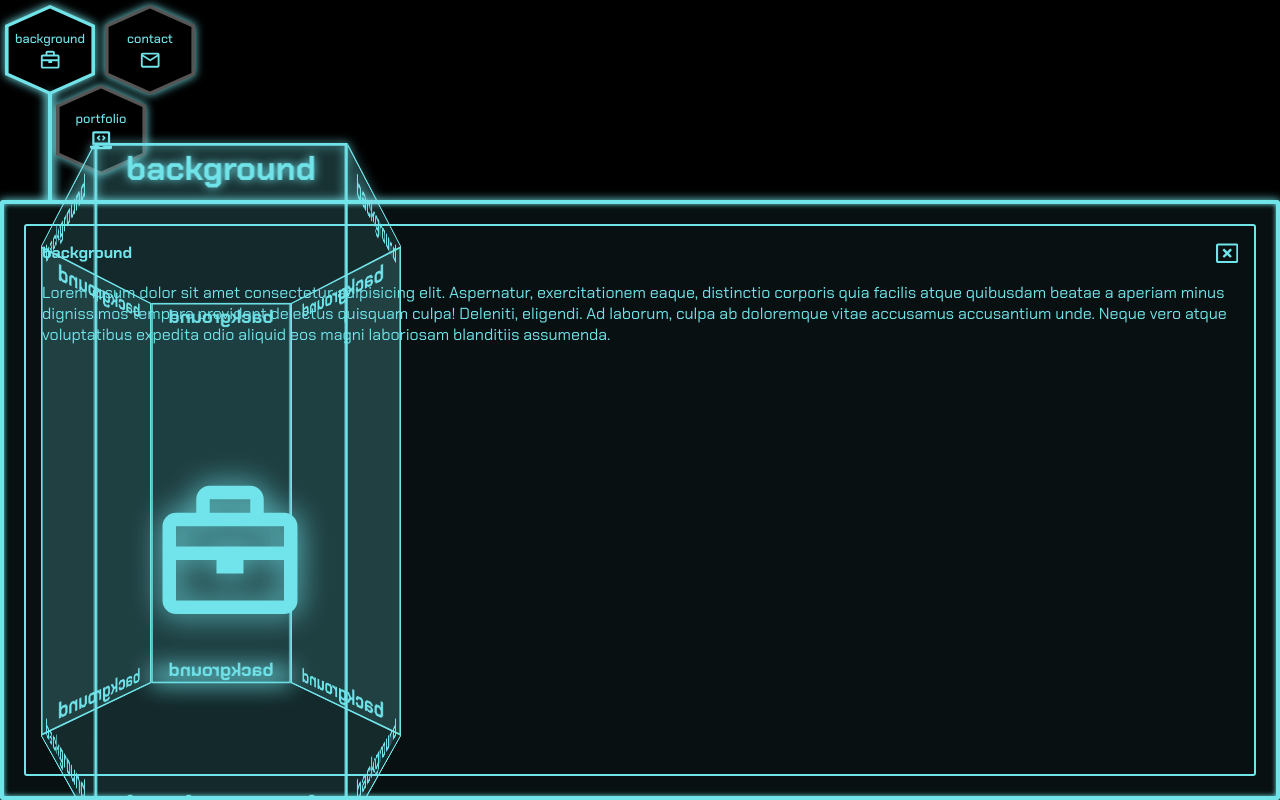
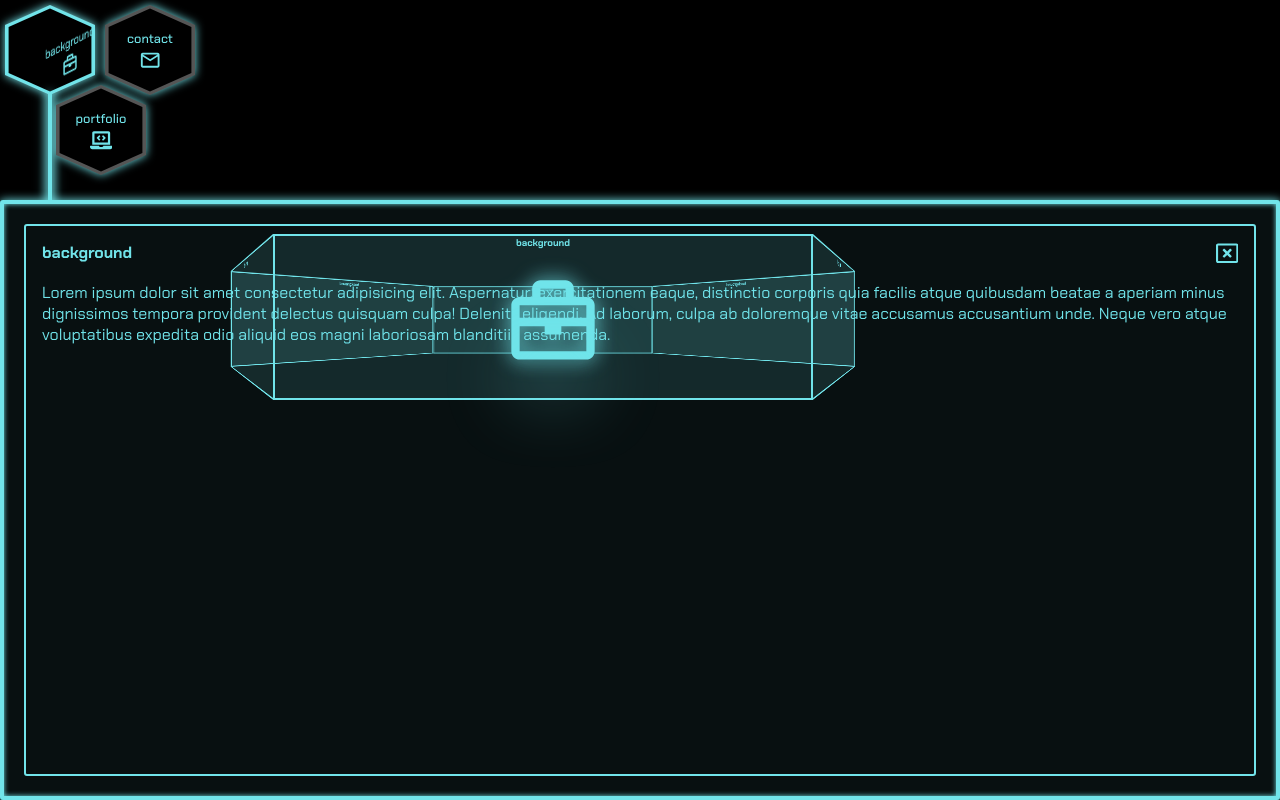
Before and after one commit to a-stepanian/portfolio-v2, a React (Create React App) app: page / in a window 1280 px wide. Both pictures are taken after a click on the button "background". Built offline with nearby package versions, Linux system fonts and the light colour scheme.

Commit message:
Fix ThreeDimensions bug

```diff
--- a/src/App.tsx
+++ b/src/App.tsx
@@ -15,6 +15,8 @@ export const App = () => {
       document?.querySelector(`.${text}-blue-overlay`)?.classList.remove("clicked-blue-overlay");
       document?.querySelector(`.${text}-clip-caption`)?.classList.remove("blue-text");
       document?.querySelector(`.${text}-icon`)?.classList.remove("blue-text");
+      document?.querySelector(`.${text}-clip-caption`)?.classList.remove("skewed-text");
+      document?.querySelector(`.${text}-icon`)?.classList.remove("skewed-text");
       document
         ?.querySelector(`.${text}-line`)
         ?.classList.remove(`clicked-line-${["portfolio", "another"].includes(text) ? "bottom" : "top"}-row`);
@@ -24,7 +26,9 @@ export const App = () => {
       document?.querySelector(".information-panel")?.classList.add("information-panel-open");
       document?.querySelector(`.${btnClicked}-blue-overlay`)?.classList.add("clicked-blue-overlay");
       document?.querySelector(`.${btnClicked}-clip-caption`)?.classList.add("blue-text");
+      document?.querySelector(`.${btnClicked}-clip-caption`)?.classList.add("skewed-text");
       document?.querySelector(`.${btnClicked}-icon`)?.classList.add("blue-text");
+      document?.querySelector(`.${btnClicked}-icon`)?.classList.add("skewed-text");
       document
         ?.querySelector(`.${btnClicked}-line`)
         ?.classList.add(`clicked-line-${["portfolio", "another"].includes(btnClicked) ? "bottom" : "top"}-row`);
--- a/src/Components/Hexagon.tsx
+++ b/src/Components/Hexagon.tsx
@@ -76,6 +76,8 @@ const Wrapper = styled.div`
         z-index: 3;
         position: relative;
         font-size: 1.4rem;
+        transform: rotateY(0) skew(0, 0) translate(0, 0);
+        transition: all 0.2s;
       }
 
       &::after {
@@ -113,10 +115,15 @@ const Wrapper = styled.div`
       font-size: 0.8rem;
       text-align: center;
       font-weight: 500;
+      transform: rotateY(0) skew(0, 0) translate(0, 0);
+      transition: all 0.2s;
     }
     .clip-svg {
       width: 0;
       height: 0;
+      &:hover {
+        cursor: pointer;
+      }
     }
     .line {
       z-index: 3;
@@ -139,6 +146,9 @@ const Wrapper = styled.div`
       height: calc(100vh - 92px);
       transition: 0.2s linear 0.4s;
     }
+    .skewed-text {
+      transform: rotateY(45deg) skew(0deg, -20deg) translate(28px, 14px) !important;
+    }
   }
   /* Animations */
   @keyframes blink-light {
--- a/src/Components/InfoPanel.tsx
+++ b/src/Components/InfoPanel.tsx
@@ -20,8 +20,12 @@ const InfoPanel = (props: IInfoPanelProps) => {
   return (
     <Wrapper>
       <div className={`panel ${btnClicked} ${isOpen ? "open" : ""}`} style={{ left: leftOffset }}>
-        {text !== "" && <InfoPanelContents text={text} />}
-        {text !== "" && <ThreeDimensions />}
+        {text !== "" && (
+          <div className="info-panel-contents-wrapper">
+            <InfoPanelContents text={text} />
+            {text !== "" && <ThreeDimensions />}
+          </div>
+        )}
       </div>
     </Wrapper>
   );
@@ -46,7 +50,7 @@ const Wrapper = styled.section`
     border: 4px solid ${props => props.theme.textColor};
     border-radius: 3px;
     background-color: ${props => props.theme.panelBg};
-    & * {
+    & .info-panel-contents-wrapper {
       opacity: 0;
     }
   }
@@ -56,7 +60,7 @@ const Wrapper = styled.section`
     opacity: 1;
     padding: 1rem;
     transition: width 0.2s linear 0.6s, padding 0.1s linear 0.6s, left 0.2s linear 0.6s, opacity 0.01s linear 0.6s;
-    & * {
+    & .info-panel-contents-wrapper {
       transition: opacity 0.8s linear 0.8s;
       opacity: 1;
     }
--- a/src/Components/ThreeDimensions.tsx
+++ b/src/Components/ThreeDimensions.tsx
@@ -12,102 +12,96 @@ const ThreeDimensions = () => {
       <div className="three-d-object">
         <div className="face side1">
           <h5>{btnClicked}</h5>
-          <h5>{btnClicked}</h5>
         </div>
         <div className="face side2">
-          <h5>{btnClicked}</h5>
           <h5>{btnClicked}</h5>
         </div>
         <div className="face side3">
           <h5>{btnClicked}</h5>
-          <h5>{btnClicked}</h5>
         </div>
         <div className="face side4">
-          <h5>{btnClicked}</h5>
           <h5>{btnClicked}</h5>
         </div>
         <div className="face side5">
           <h5>{btnClicked}</h5>
-          <h5>{btnClicked}</h5>
         </div>
         <div className="face side6">
           <h5>{btnClicked}</h5>
-          <h5>{btnClicked}</h5>
+        </div>
       </div>
       <div className="icon-wrapper">
         {btnClicked === "portfolio" && <FaLaptopCode className="icon" />}
         {btnClicked === "background" && <BiBriefcase className="icon" />}
         {btnClicked === "contact" && <MdMailOutline className="icon" />}
       </div>
-        <div className="icon-shadow"></div>
-      </div>
+      {btnClicked !== "" && <div className="icon-shadow"></div>}
     </Wrapper>
   );
 };
 
 const Wrapper = styled.div`
   display: none;
+
   @media (min-width: 768px) {
     display: block;
     position: absolute;
-    top: 5%;
-    left: 10%;
-    width: 180px;
-    height: 90%;
-    perspective: calc(180px * 3); // Viewer's "distance" from the 3D object
+    top: 3%;
+    left: calc((100vw - 206px - calc((100vw - 206px) / 2)) / 2);
+    width: calc((100vw - 200px) / 2);
+    height: 200px;
+    perspective: calc(50vw); // Viewer's "distance" from the 3D object
     .three-d-object {
       position: relative;
-      width: 100%;
-      height: 100%;
+      height: 90%;
       padding-top: 0.75rem;
       transform-style: preserve-3d;
       z-index: 1;
-      animation: infinite-spin 30s linear infinite 5s;
+      animation: infinite-spin-mobile 30s linear infinite;
       .face {
         position: absolute;
-        width: 180px;
         height: 92%;
+        width: calc((100vw - 200px) / 2);
         background-color: ${props => props.theme.threeDimensionsBackground};
-        border: 2px solid ${props => props.theme.threeDimensionsBorder};
+        border: 2px solid ${props => props.theme.iconGlow};
         display: flex;
         flex-direction: column;
         align-items: center;
         justify-content: space-between;
         z-index: 0;
-        animation: appear 1s linear 0.6s;
         animation-name: appear, shift-face-z-index;
         animation-duration: 1s, 30s;
         animation-timing-function: linear, linear;
-        animation-delay: 0.6s, 0;
+        animation-delay: 0.6s, 0s;
         h5 {
-          font-size: 1.5rem;
+          font-size: 0.6rem;
           color: ${props => props.theme.iconGlow};
         }
       }
       /* Initial static positioning of the 3D object faces */
       .side1 {
-        transform: rotateY(0deg) translateZ(calc(180px / 2 / 0.5774));
+        transform: rotateY(0deg) translateZ(calc(calc((100vw - 200px) / 2) / 2 / 0.5774));
       }
       .side2 {
-        transform: rotateY(60deg) translateZ(calc(180px / 2 / 0.5774));
+        transform: rotateY(60deg) translateZ(calc(calc((100vw - 200px) / 2) / 2 / 0.5774));
       }
       .side3 {
-        transform: rotateY(120deg) translateZ(calc(180px / 2 / 0.5774));
+        transform: rotateY(120deg) translateZ(calc(calc((100vw - 200px) / 2) / 2 / 0.5774));
       }
       .side4 {
-        transform: rotateY(180deg) translateZ(calc(180px / 2 / 0.5774));
+        transform: rotateY(180deg) translateZ(calc(calc((100vw - 200px) / 2) / 2 / 0.5774));
       }
       .side5 {
-        transform: rotateY(240deg) translateZ(calc(180px / 2 / 0.5774));
+        transform: rotateY(240deg) translateZ(calc(calc((100vw - 200px) / 2) / 2 / 0.5774));
       }
       .side6 {
-        transform: rotateY(300deg) translateZ(calc(180px / 2 / 0.5774));
+        transform: rotateY(300deg) translateZ(calc(calc((100vw - 200px) / 2) / 2 / 0.5774));
+      }
     }
     /* Bouncing icon and shadow */
     .icon-wrapper {
       position: absolute;
-        top: calc(50% - 80px);
-        left: calc(50% - 72px);
+      top: calc(50% - 50px);
+      left: calc(50% - 40px);
       height: 50%;
       transform: translateY(0);
       animation: icon-bounce 6s ease-in-out infinite 0.1s;
@@ -115,21 +109,21 @@ const Wrapper = styled.div`
         color: ${props => props.theme.iconColor};
         height: 100%;
         width: 100%;
-          filter: drop-shadow(0 0 15px ${props => props.theme.iconGlow});
+        filter: drop-shadow(0 0 10px ${props => props.theme.iconGlow});
       }
     }
     .icon-shadow {
+      z-index: 1;
       position: absolute;
-        height: 12px;
+      height: 10px;
       border-radius: 60px;
-        width: 120px;
-        bottom: 16%;
-        left: calc(50% - 60px);
+      width: 60px;
+      top: 150px;
+      left: calc(50% - 20px);
       background-color: ${props => props.theme.iconGlow};
-        animation: shadow-spin-and-pulse 6s ease-in-out infinite;
+      filter: blur(30px);
       transform: scale(1.2);
-        filter: blur(10px);
-      }
+      animation: shadow-pulse 6s ease-in-out infinite 0.2s;
     }
     /* Animations */
     @keyframes appear {
@@ -146,25 +140,28 @@ const Wrapper = styled.div`
       100% {
         transform: translateY(0) rotateY(0);
       }
-      25%,
+      25% {
+        transform: translateY(30px) rotateY(30deg);
+      }
       75% {
-        transform: translateY(45px);
+        transform: translateY(30px) rotateY(-30deg);
       }
     }
-    @keyframes shadow-spin-and-pulse {
+    @keyframes shadow-pulse {
       0%,
       50%,
       100% {
-        transform: scale(1.2) rotateZ(0);
-        filter: blur(10px);
+        filter: blur(30px);
       }
+      /* facing right */
       25% {
-        transform: scale(1) rotateZ(-5deg) translateX(-3px);
-        filter: blur(6px);
+        filter: blur(20px);
+        left: calc(50% - 25px);
       }
+      /* facing left */
       75% {
-        transform: scale(1) rotateZ(5deg) translateX(3px);
-        filter: blur(6px);
+        filter: blur(20px);
+        left: calc(50% - 15px);
       }
     }
     @keyframes shift-face-z-index {
@@ -178,12 +175,12 @@ const Wrapper = styled.div`
         z-index: 0;
       }
     }
-    @keyframes infinite-spin {
+    @keyframes infinite-spin-mobile {
       0% {
-        transform: translateZ(calc(180px / 2 / -0.5774)) rotateY(0deg);
+        transform: translateZ(calc(calc((100vw - 200px) / 2) / 2 / -0.5774)) rotateY(0deg);
       }
       100% {
-        transform: translateZ(calc(180px / 2 / -0.5774)) rotateY(360deg);
+        transform: translateZ(calc(calc((100vw - 200px) / 2) / 2 / -0.5774)) rotateY(360deg);
       }
     }
   }
```
Lines whose indentation alone changed are shown as unchanged.
